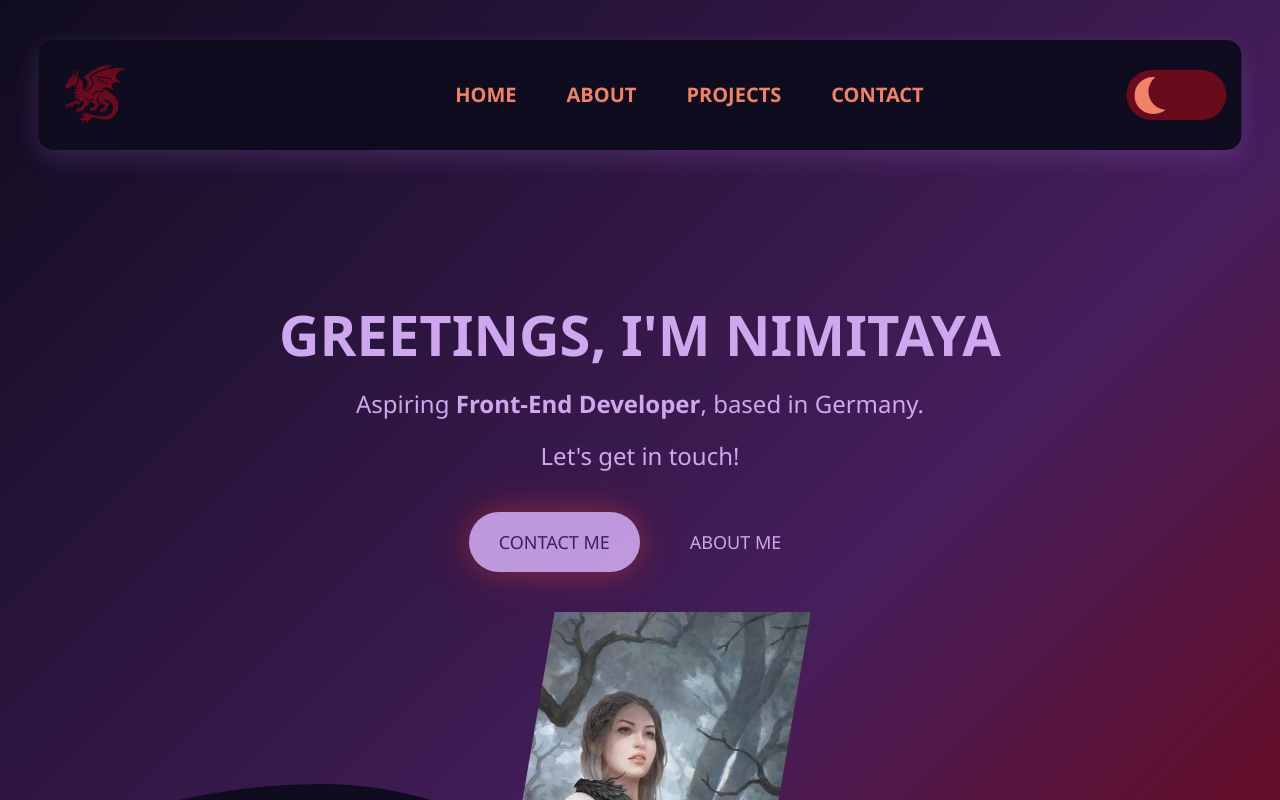
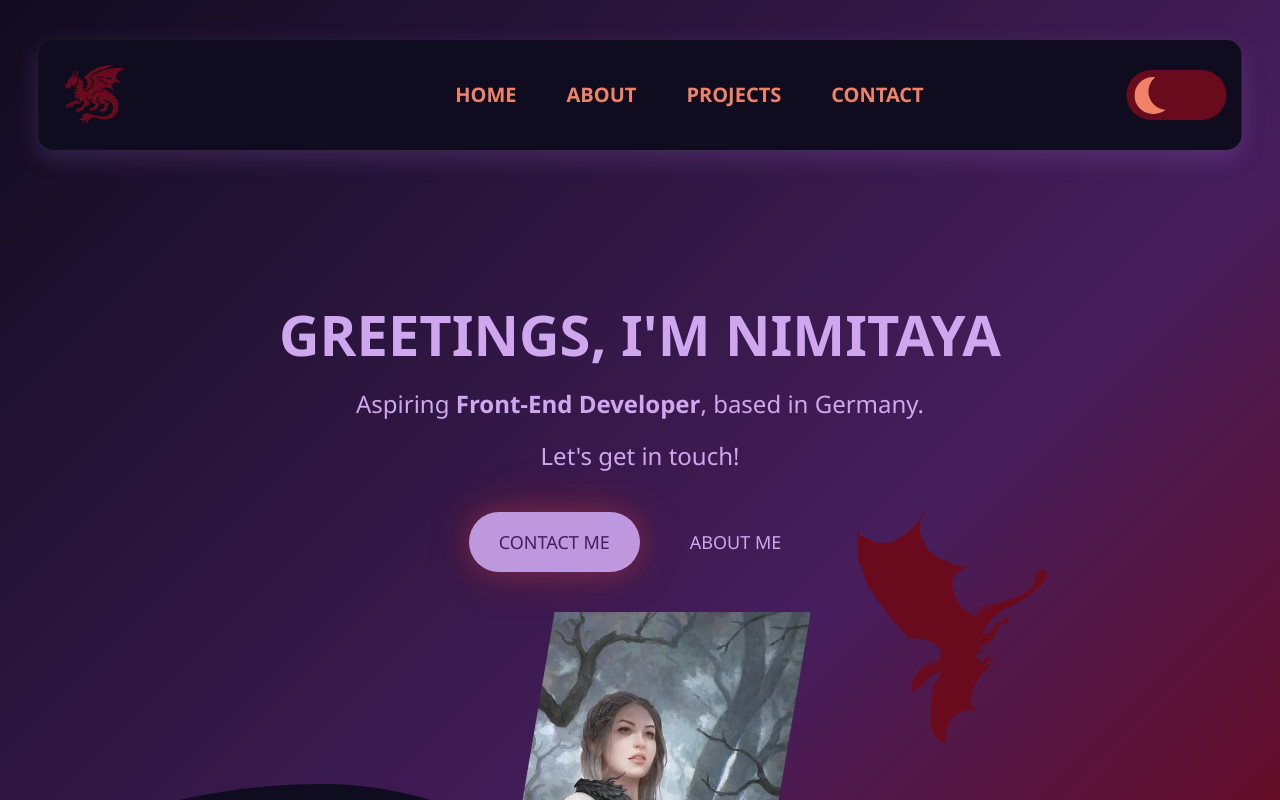
Before and after one commit to nimitaya/my-portfolio, a React (Vite) app: page / in a window 1280 px wide. Shown: the top 800 px of the page. Built offline with nearby package versions, Linux system fonts and the light colour scheme.

Commit message:
flying dragon first version

```diff
--- a/src/App.jsx
+++ b/src/App.jsx
@@ -1,8 +1,10 @@
 import { useEffect } from "react";
+import Dragon from "./components/Dragon";
+import StyleDivs from "./components/StyleDivs";
 import Header from "./pages/Header";
 import Main from "./pages/Main";
 import Footer from "./pages/Footer";
-import "./styles/backgrounds.css"
+import "./styles/backgrounds.css";
 
 function App() {
   // Event Listener um Klasse zu Body hinzuzufügen, sobald gescrollt wird
@@ -23,19 +25,13 @@ function App() {
 
   return (
     <>
-    <div className="styling-container">
-      <div className="background-gradient-1"></div>
-      <div className="wave-divider-1"></div>
-      <div className="wave-divider-2"></div>
-      <div className="background-gradient-2"></div>
-      <div className="wave-divider-3"></div>
-      <div className="wave-divider-4"></div>
-      <div className="background-gradient-3"></div>
-      <div className="wave-divider-5"></div>
-      <Header />
-      <Main />
-      <Footer />
-    </div>
+      <div className="styling-container">
+        <StyleDivs />
+        <Header />
+        <Dragon />
+        <Main />
+        <Footer />
+      </div>
     </>
   );
 }
--- /dev/null
+++ b/src/components/Dragon.jsx
@@ -0,0 +1,10 @@
+import "../styles/Dragon.css"
+
+const Dragon = () => {
+  return (
+    <div className="fly-dragon">
+      <img src="./dragon-silhouette.png" alt="Dragon silhouette" />
+    </div>
+  );
+};
+export default Dragon;
--- /dev/null
+++ b/src/components/StyleDivs.jsx
@@ -0,0 +1,15 @@
+const StyleDivs = () => {
+  return (
+    <>
+      <div className="background-gradient-1"></div>
+      <div className="wave-divider-1"></div>
+      <div className="wave-divider-2"></div>
+      <div className="background-gradient-2"></div>
+      <div className="wave-divider-3"></div>
+      <div className="wave-divider-4"></div>
+      <div className="background-gradient-3"></div>
+      <div className="wave-divider-5"></div>
+    </>
+  );
+};
+export default StyleDivs;
--- /dev/null
+++ b/src/styles/Dragon.css
@@ -0,0 +1,12 @@
+.fly-dragon {
+  display: inline-block;
+  position: fixed;
+  top: 50rem;
+  left: 65%;
+  z-index: -1;
+}
+
+.fly-dragon img {
+    width: 20rem;
+    transform: rotate(-50deg) rotateY(180deg);
+}
--- a/src/styles/backgrounds.css
+++ b/src/styles/backgrounds.css
@@ -23,6 +23,7 @@
   background-size: cover;
   background-position: center;
   background-repeat: no-repeat;
+  z-index: -9;
   transform: rotate(180deg) rotateY(180deg);
 }
 
```
Also changed, not shown: public/dragon-silhouette.png (added).
